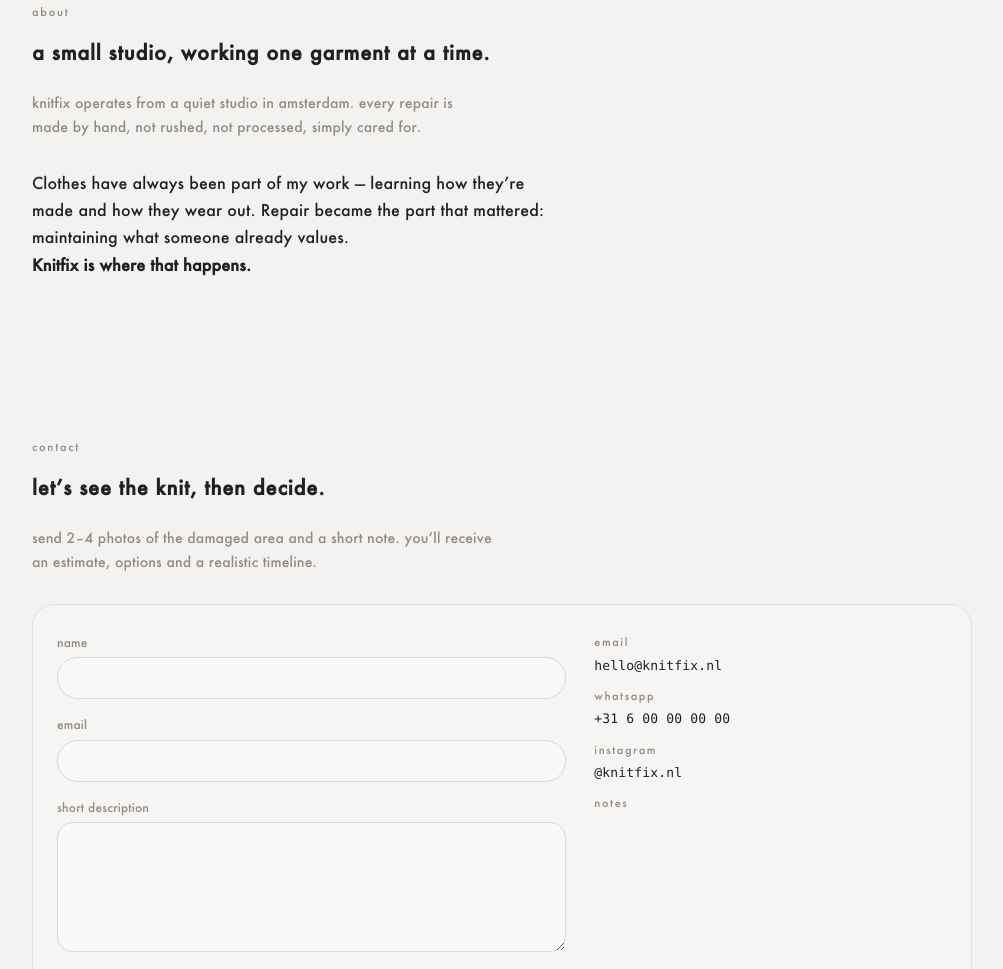
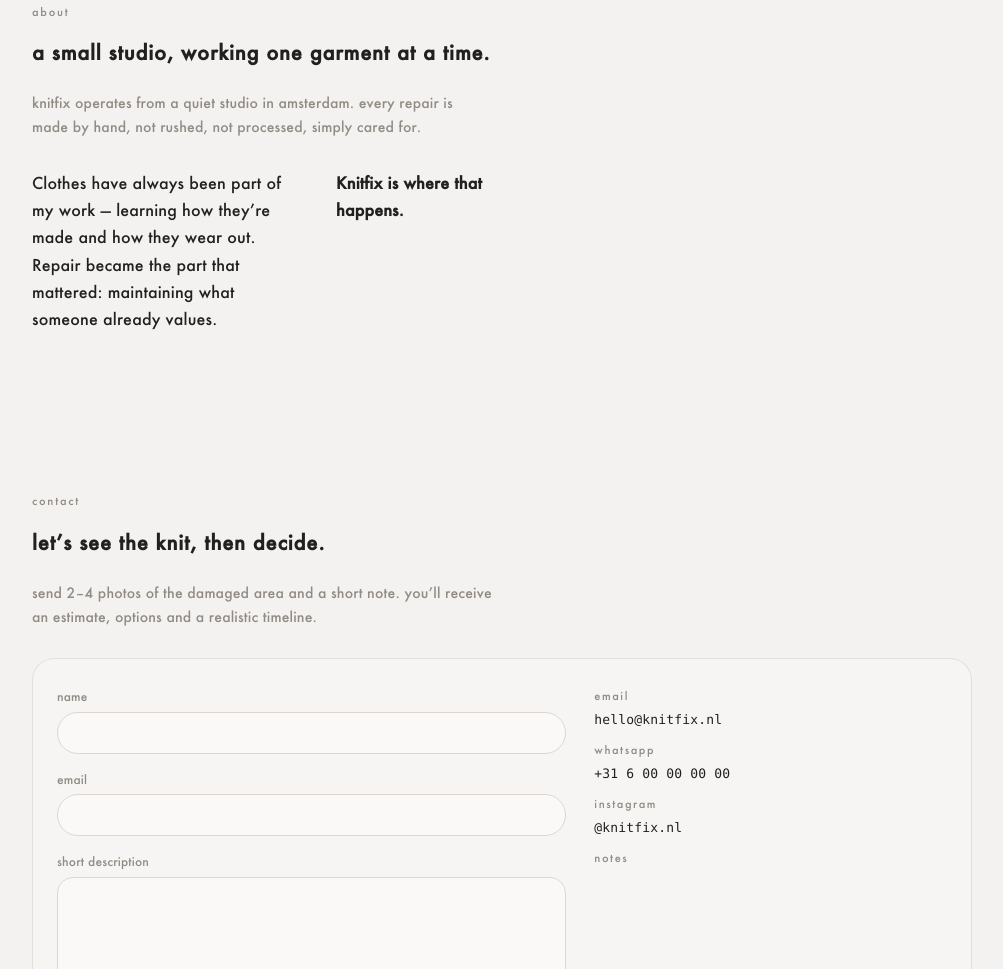
Before and after one commit to alejandrxmh/knitfix-static, a plain HTML site: page index.html in a window 1280 px wide. Shown: the part 1214-2183 px from the top of the page, without its empty margins (138-1141 px from the left). Drawn offline with Linux system fonts and the light colour scheme.

Commit message:
Update index.html

```diff
--- a/index.html
+++ b/index.html
@@ -647,7 +647,9 @@
                 data-en="knitfix operates from a quiet studio in amsterdam. every repair is made by hand, not rushed, not processed, simply cared for."
                 data-nl="knitfix werkt vanuit een rustige studio in amsterdam. elke reparatie gebeurt afzonderlijk, met tijd en aandacht."
               ></p>
-             <p class="about-text">
+
+
+             <p class="about-layout">
   Clothes have always been part of my work — learning how they’re made and how they wear out. Repair became the part that mattered: maintaining what someone already values.
   <br>
   <strong>Knitfix is where that happens.</strong>
```
